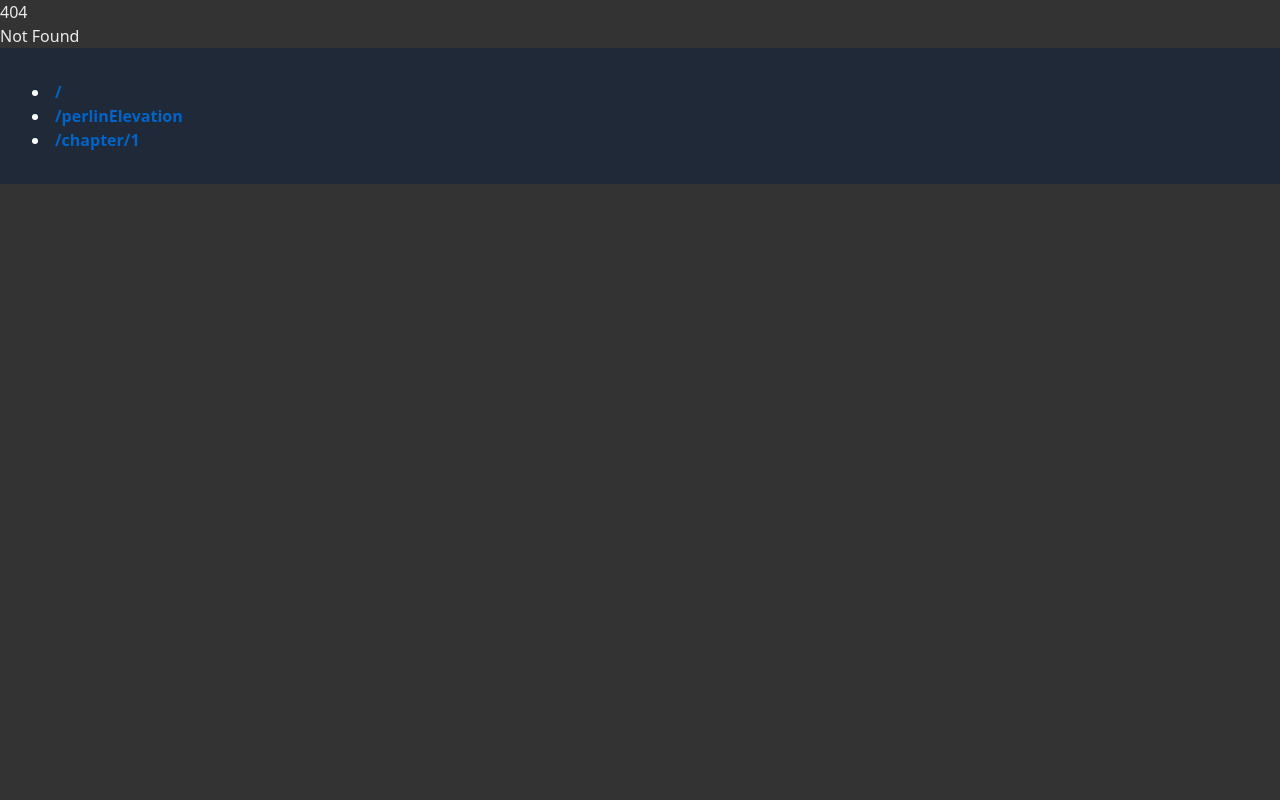
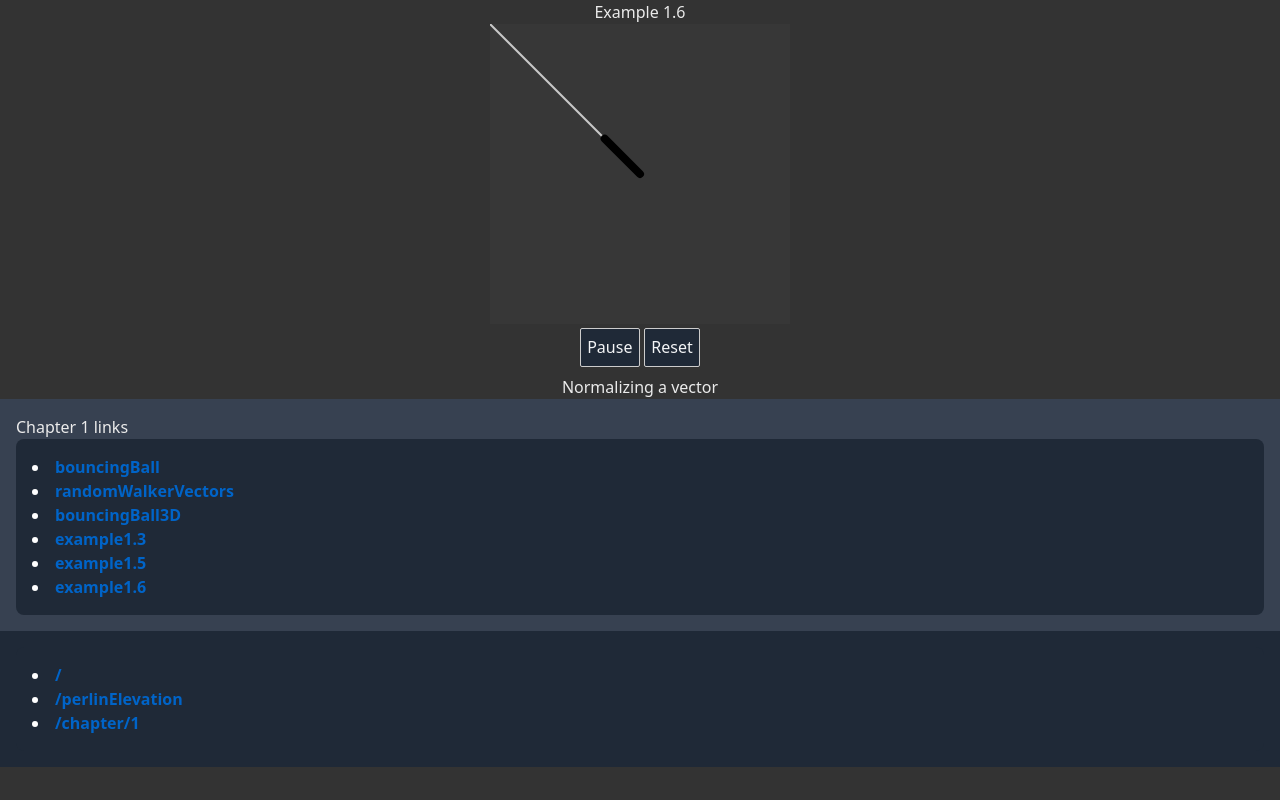
Before and after one commit to nonvenomous/nature-of-code-p5, a SvelteKit app: page /chapter/1/example1.6 in a window 1280 px wide. Before the commit this address had no page. Built offline with nearby package versions, Linux system fonts and the light colour scheme.

Commit message:
Add vector examples

```diff
--- a/src/routes/chapter/1/+layout.svelte
+++ b/src/routes/chapter/1/+layout.svelte
@@ -1,28 +1,27 @@
+<script lang="ts">
+  const chapterLinks = [
+    'bouncingBall',
+    'randomWalkerVectors',
+    'bouncingBall3D',
+    'example1.3',
+    'example1.5',
+    'example1.6',
+  ] as const;
+</script>
+
 <main class="mx-auto max-w-[none] text-center">
   <slot></slot>
 </main>
 
 <footer class="flex-shrink-0 bg-gray-700 p-4">
+  Chapter 1 links
   <ol
     class="block list-inside list-disc rounded-lg bg-gray-800 p-4 text-left text-base font-bold text-white"
   >
-    <li>
-      <a href="/" class="">/</a>
-    </li>
-    <li>
-      <a href="/chapter/1/" class="">/chapter/1/</a>
-    </li>
-    <li>
-      <a href="/chapter/1/bouncingBall" class="">/chapter/1/bouncingBall</a>
-    </li>
-    <li>
-      <a href="/chapter/1/randomWalkerVectors" class="">/chapter/1/randomWalkerVectors</a>
-    </li>
-    <li>
-      <a href="/chapter/1/bouncingBall3D" class="">/chapter/1/bouncingBall3D</a>
-    </li>
-    <li>
-      <a href="/chapter/1/example1.3" class="">/chapter/1/example1.3</a>
-    </li>
+    {#each chapterLinks as link}
+      <li>
+        <a href={`/chapter/1/${link}`}>{link}</a>
+      </li>
+    {/each}
   </ol>
 </footer>
--- /dev/null
+++ b/src/routes/chapter/1/example1.5/+page.svelte
@@ -0,0 +1,35 @@
+<script lang="ts">
+  import Sketch from '$lib/Sketch.svelte';
+  import p5 from 'p5';
+
+  const canvasWidth = 300;
+  const canvasHeight = 300;
+  const fps = 120;
+
+  function sketch(p: p5) {
+    p.setup = () => {
+      p.createCanvas(canvasWidth, canvasHeight);
+      p.frameRate(fps);
+    };
+
+    p.draw = () => {
+      p.background(55);
+      p.stroke(200);
+
+      let mouse = p.createVector(p.mouseX, p.mouseY);
+      let center = p.createVector(p.width / 2, p.height / 2);
+      mouse.sub(center); // move origin to center
+
+      let magnitude = mouse.mag();
+
+      p.fill(0);
+      p.rect(0, 0, magnitude, 10);
+      p.translate(p.width / 2, p.height / 2);
+      p.line(0, 0, mouse.x, mouse.y);
+    };
+  }
+</script>
+
+<h2>Example 1.5</h2>
+
+<Sketch sketchFunction={sketch} />
--- /dev/null
+++ b/src/routes/chapter/1/example1.6/+page.svelte
@@ -0,0 +1,41 @@
+<script lang="ts">
+  import Sketch from '$lib/Sketch.svelte';
+  import p5 from 'p5';
+
+  const canvasWidth = 300;
+  const canvasHeight = 300;
+  const fps = 120;
+
+  function sketch(p: p5) {
+    p.setup = () => {
+      p.createCanvas(canvasWidth, canvasHeight);
+      p.frameRate(fps);
+    };
+
+    p.draw = () => {
+      p.background(55);
+
+      let mouse = p.createVector(p.mouseX, p.mouseY);
+      let center = p.createVector(canvasWidth / 2, canvasHeight / 2);
+      mouse.sub(center);
+
+      p.translate(canvasWidth / 2, canvasHeight / 2);
+      p.strokeWeight(2);
+      p.stroke(200);
+      p.line(0, 0, mouse.x, mouse.y);
+
+      // In this example, after the vector is normalized, it’s multiplied by 50. Note that no matter where the mouse is, the vector always has the same length (50) because of the normalization process.
+      mouse.normalize();
+      mouse.mult(50);
+      p.stroke(0);
+      p.strokeWeight(8);
+      p.line(0, 0, mouse.x, mouse.y);
+    };
+  }
+</script>
+
+<h2>Example 1.6</h2>
+
+<Sketch sketchFunction={sketch} />
+
+<p>Normalizing a vector</p>
```
